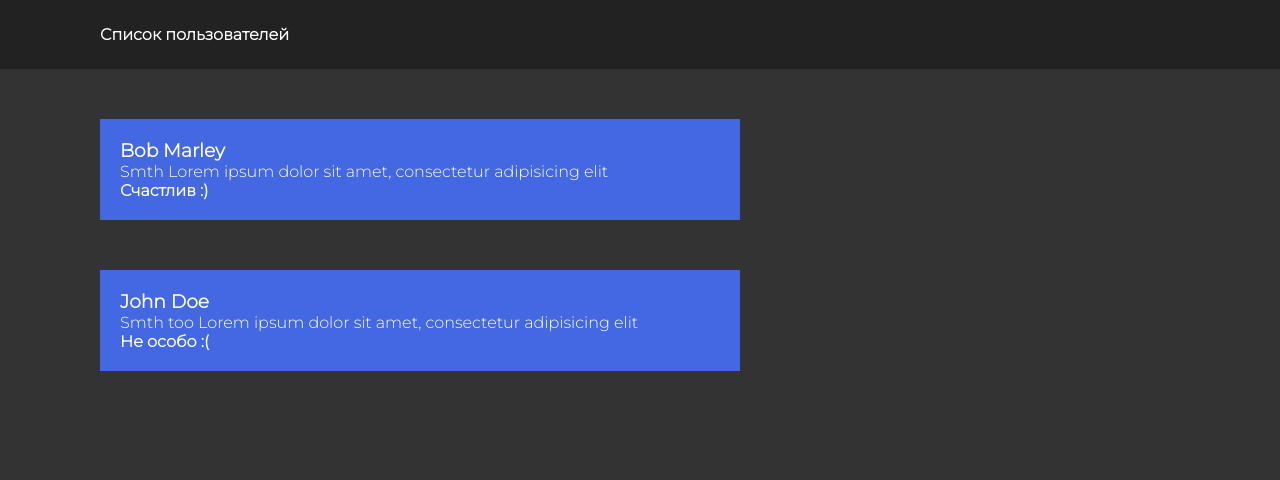
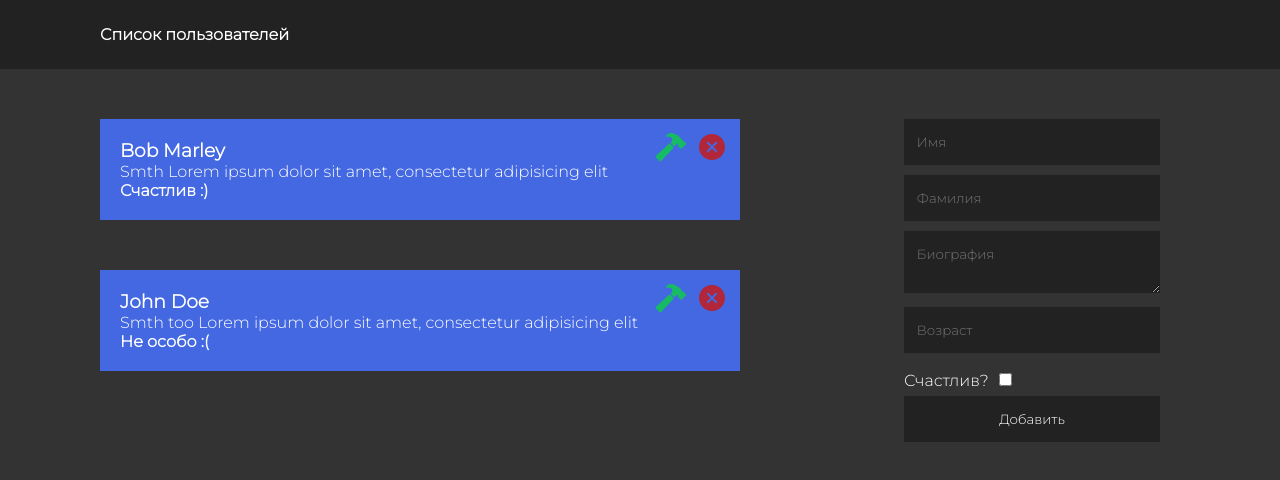
Before and after one commit to TheJester32/React, a React (Create React App) app: page / in a window 1280 px wide. Shown: the top 480 px of the page. Built offline with nearby package versions, Linux system fonts and the light colour scheme.

Commit message:
day-5
day-5 24.05

```diff
--- a/package.json
+++ b/package.json
@@ -8,6 +8,7 @@
     "@testing-library/user-event": "^13.5.0",
     "react": "^18.2.0",
     "react-dom": "^18.2.0",
+    "react-icons": "^4.8.0",
     "react-scripts": "5.0.1",
     "web-vitals": "^2.1.4"
   },
--- a/src/App.js
+++ b/src/App.js
@@ -1,23 +1,57 @@
 import React from "react"
 import Header from "./header"
 import Users from "./users"
+import AddUser from "./adduser"
 
 class App extends React.Component {
+
+    constructor(props) {
+        super(props)
+        this.state ={
+            users: [
+                {
+                    id: 1,
+                    firstname: 'Bob',
+                    lastname: ' Marley',
+                    bio: 'Smth Lorem ipsum dolor sit amet, consectetur adipisicing elit',
+                    age: 40,
+                    isHappy: true
+                },
+
+                {
+                    id: 2,
+                    firstname: 'John',
+                    lastname: ' Doe',
+                    bio: 'Smth too Lorem ipsum dolor sit amet, consectetur adipisicing elit',
+                    age: 22,
+                    isHappy: false
+                },
+
+            ]
+
+        }
+
+        this.addUser = this.addUser.bind(this)
+    }
 
     render() {
 
         return (<div className="name">
             <Header title="Список пользователей" />
             <main>
-                <Users />
+                <Users users={this.state.users}/>
             </main>
-            <aside></aside>
+            <aside>
+                <AddUser onAdd={this.addUser}/>
+            </aside>
         </div>)
     }
 
-    mouseOver() {
-        console.log('Mouse Over')
+    addUser(user) {
+        const id = this.state.users.length + 1
+        this.setState({ users: [...this.state.users, {id, ...user}]})
     }
+
 }
 
 export default App
--- /dev/null
+++ b/src/adduser.js
@@ -0,0 +1,37 @@
+import React from "react"
+
+class AddUser extends React.Component {
+
+    constructor(props) {
+        super(props)
+        this.state = {
+           firstname: "",
+           lastname:"",
+           bio:"",
+           age: 1,
+           isHappy: false
+        }
+    }
+
+    render() {
+        return (
+            <form>
+                <input placeholder="Имя" onChange={(e) => this.setState({ firstname: e.target.value})}/>
+                <input placeholder="Фамилия" onChange={(e) => this.setState({ lastname: e.target.value})}/>
+                <textarea placeholder="Биография" onChange={(e) => this.setState({ bio: e.target.value})}/>
+                <input placeholder="Возраст" onChange={(e) => this.setState({ age: e.target.value})}/>
+                <label htmlFor="isHappy">Счастлив?</label>
+                <input type="checkbox" id="isHappy" onChange={(e) => this.setState({ isHappy: e.target.checked})}/>
+                <button type="button" onClick={() => this.props.onAdd({
+                    firstname: this.state.firstname,
+                    lastname: this.state.lastname,
+                    bio: this.state.bio,
+                    age: this.state.age,
+                    isHappy: this.state.isHappy,
+                })}>Добавить</button>
+            </form>
+        )
+    }
+}
+
+export default AddUser
--- a/src/css/main.css
+++ b/src/css/main.css
@@ -5,7 +5,6 @@
     margin: 0;
     padding: 0;
 }
-
 
 body {
     background-color: #333;
@@ -38,3 +37,51 @@
     background-color: rgb(67, 104, 226);
     padding: 20px;
 }
+
+main .delete-icon {
+ float: right;
+ color: rgba(196, 27, 27, 0.856);
+ cursor: pointer;
+ transform: scale(2);
+}
+
+main .edit-icon {
+    float: right;
+    margin-right: 25px;
+    color: rgba(15, 201, 77, 0.856);
+    cursor: pointer;
+    transform: scale(2);
+   }
+
+   main .delete-icon:hover,
+   main .edit-icon:hover{
+    opacity: 0.5;
+   }
+
+   aside form input:not([type="checkbox"]),
+   aside form textarea,
+   aside form button {
+    width: 90%;
+    padding: 15px 5%;
+    font-family: 'Montserrat', sans-serif;
+    font-weight: 300;
+    margin-bottom: 10px;
+    border: 0;
+    background: #222;
+    color: #fff;
+    outline: 15px;
+}
+
+aside form input[type="checkbox"] {
+    margin: 10px;
+}
+
+aside form button {
+    width: 100%;
+    cursor: pointer;
+    transition: transform 500ms ease;
+}
+
+aside form button:hover {
+    transform: scale(1.1);
+}
--- /dev/null
+++ b/src/user.js
@@ -0,0 +1,24 @@
+import React from "react"
+import { IoCloseCircleSharp, IoHammerSharp } from 'react-icons/io5'
+
+class User extends React.Component {
+    user = this.props.user
+    render() {
+            return (
+            <div className="user">
+                <IoCloseCircleSharp className="delete-icon"/>
+                <IoHammerSharp className="edit-icon"/>
+                <h3>
+                    {this.user.firstname}
+                    {this.user.lastname}</h3>
+                <p>
+                    {this.user.bio}
+                </p>
+                <b>{this.user.isHappy ? 'Счастлив :)' : 'Не особо :('}
+                </b>
+            </div>
+            )
+        }
+    }
+
+export default User
--- a/src/users.js
+++ b/src/users.js
@@ -1,41 +1,14 @@
 import React from "react"
+import User from "./user"
 
 class Users extends React.Component {
 
-    users = [
-        {
-            id: 1,
-            firstnname: 'Bob',
-            lastname: ' Marley',
-            bio: 'Smth Lorem ipsum dolor sit amet, consectetur adipisicing elit',
-            age: 40,
-            isHappy: true
-        },
-
-        {
-            id: 2,
-            firstnname: 'John',
-            lastname: ' Doe',
-            bio: 'Smth too Lorem ipsum dolor sit amet, consectetur adipisicing elit',
-            age: 22,
-            isHappy: false
-        },
-
-    ]
-
     render() {
-        if(this.users.length > 0)
+        if(this.props.users.length > 0)
         return (<div>
-            {this.users.map((el) => (<div className="user" key={el.id}>
-                <h3>
-                    {el.firstnname}
-                    {el.lastname}</h3>
-                <p>
-                    {el.bio}
-                </p>
-                <b>{el.isHappy ? 'Счастлив :)' : 'Не особо :('}
-                </b>
-            </div>))}
+            {this.props.users.map((el) => (
+                <User key={el.id} user={el}/>
+            ))}
         </div>
         )
         else
```
Also changed, not shown: 1 other file (tests, documents, lock files or other folders).
